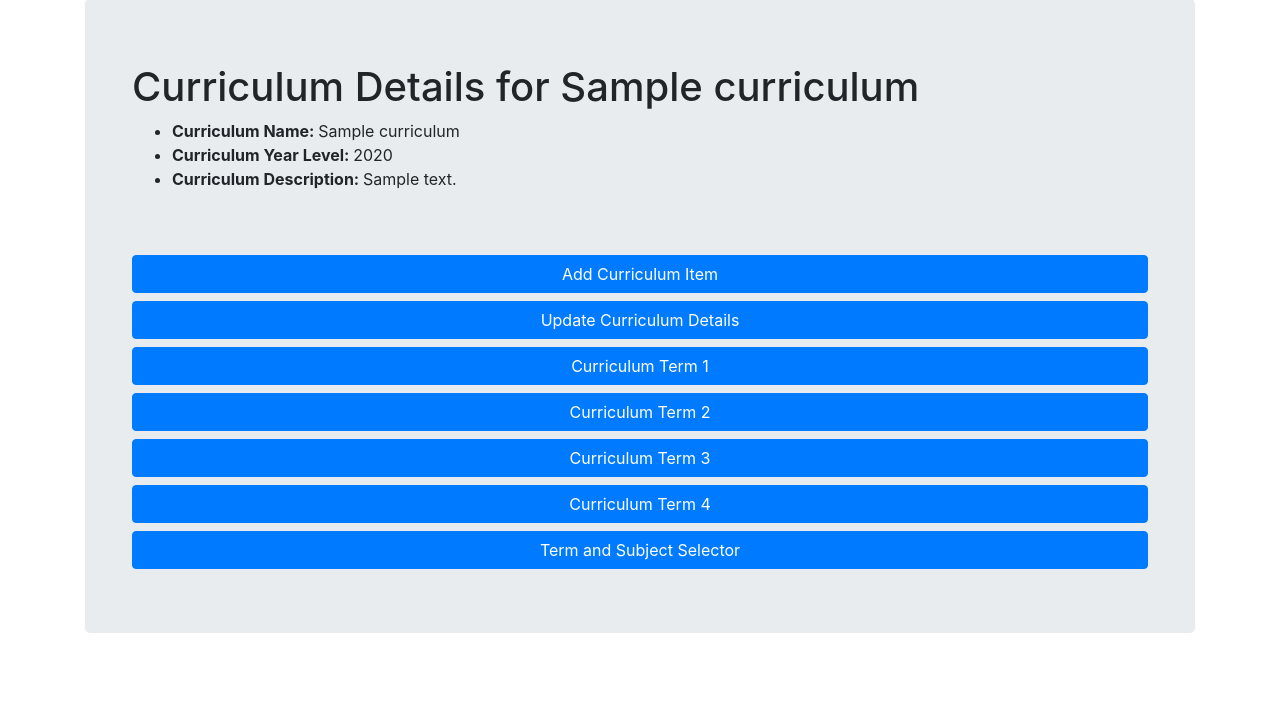
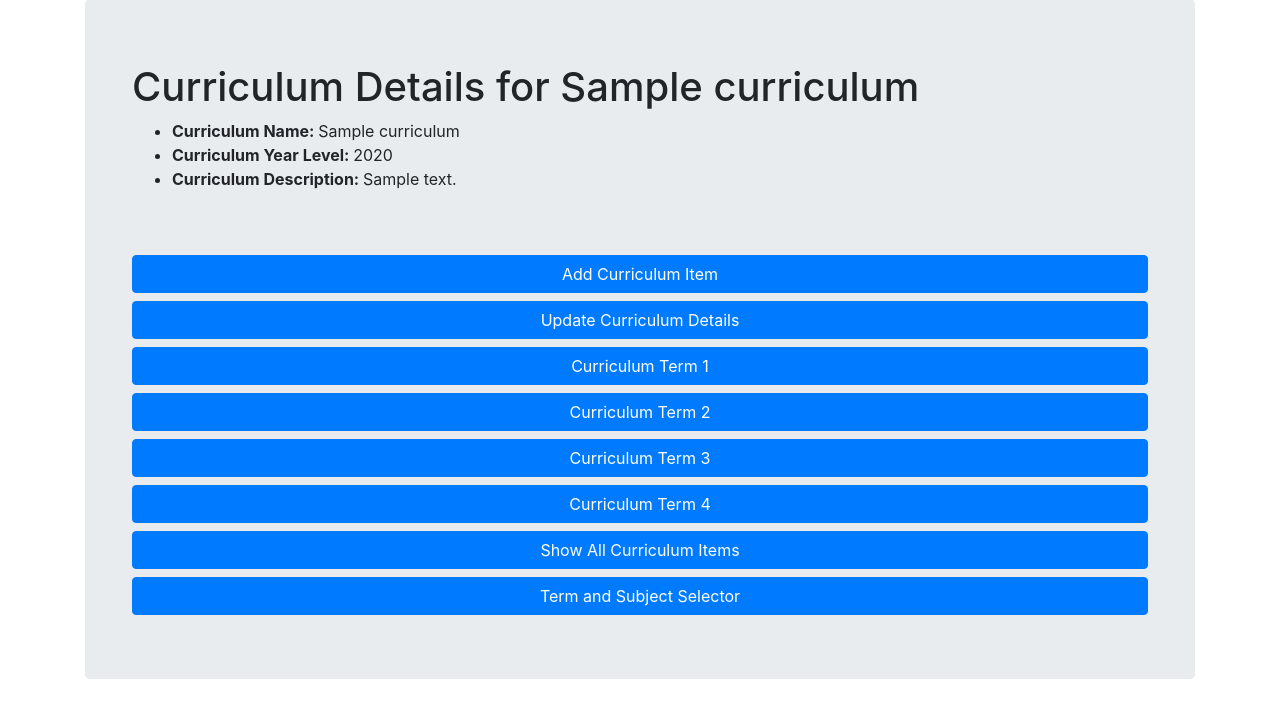
Before and after one commit to jayleth72/heart_hand_1.3, a Flask app: page /curriculum_details/1 in a window 1280 px wide. Shown: the part 41-759 px from the top of the page. Run offline with Flask 2, Linux system fonts and the light colour scheme; a user stored in the database is signed in; tables that the repository leaves empty hold one stand-in row (values such as "Sample post"); some libraries are stand-ins or nearby versions.

Commit message:
added extra buttons to curriculum item detail forms

```diff
--- a/heart_hand/classes/forms.py
+++ b/heart_hand/classes/forms.py
@@ -11,6 +11,7 @@ from wtforms.fields.html5 import EmailField, DateField
 
 class LessonEntryForm(FlaskForm):
     lesson_name = StringField('Lesson Name', validators=[InputRequired(message='Lesson name is required')])
+    term =  SelectField(u'Term', choices=[(1, 1), (2, 2), (3, 3), (4, 4)], validators=[InputRequired(message='Term is required')], coerce=int)
     day_of_class = SelectField(u'Day of Class', choices=[('monday', 'monday'), ('tuesday', 'tuesday'), ('wednesday', 'wednesday'), ('thursday', 'thursday'), ('friday', 'friday'), ('saturday', 'saturday'), ('sunday', 'sunday')])
     lesson_time = StringField('Lesson Start Time',  validators=[InputRequired(message='Lesson time is required')])
     lesson_duration= IntegerField('Lesson Duration',  validators=[InputRequired(message='Lesson duration is required')])
--- a/heart_hand/classes/views.py
+++ b/heart_hand/classes/views.py
@@ -24,7 +24,7 @@ def add_lesson():
 
     if request.method == 'POST':
         if form.validate():
-            lesson = Lesson(lesson_name=request.form['lesson_name'],day_of_class=request.form['day_of_class'],lesson_time=request.form['lesson_time'],lesson_duration=request.form['lesson_duration']
+            lesson = Lesson(lesson_name=request.form['lesson_name'],term=request.form['term'],day_of_class=request.form['day_of_class'],lesson_time=request.form['lesson_time'],lesson_duration=request.form['lesson_duration']
                        ,lesson_start_date=request.form['lesson_start_date'],lesson_cost=request.form['lesson_cost'],lesson_description=request.form['lesson_description'])
             form.populate_obj(lesson)
 
@@ -61,6 +61,7 @@ def update_lesson(id):
     if form.validate_on_submit():
 
         lesson.lesson_name = form.lesson_name.data
+        lesson.term = form.term.data
         lesson.day_of_class= form.day_of_class.data
         lesson.lesson_time = form.lesson_time.data
         lesson.lesson_duration = form.lesson_duration.data
@@ -73,6 +74,7 @@ def update_lesson(id):
 
     elif request.method == "GET":
         form.lesson_name.data = lesson.lesson_name
+        form.term.data = lesson.term
         form.day_of_class.data = lesson.day_of_class
         form.lesson_time.data = lesson.lesson_time
         form.lesson_duration.data = lesson.lesson_duration
--- a/heart_hand/curriculum/views.py
+++ b/heart_hand/curriculum/views.py
@@ -154,7 +154,7 @@ def update_curriculum(id):
 def add_curriculum_item(curriculum_id):
 
     form = CurriculumItemEntryForm()
-
+    the_curriculum= Curriculum.query.filter_by(id=curriculum_id).first_or_404()
 
     if request.method == 'POST':
 
@@ -168,23 +168,25 @@ def add_curriculum_item(curriculum_id):
             db.session.add(the_curriculum_item)
             db.session.commit()
             flash('New Curriculum Item was successfully added')
-            return curriculum_item_details(the_curriculum_item.id)
+            return curriculum_item_details(the_curriculum_item.id, curriculum_id)
         else:
             flash("Your form contained errors")
-            return redirect(url_for('curriculum.add_curriculum_item',curriculum_id_id=curriculum_id))
+            return redirect(url_for('curriculum.add_curriculum_item',curriculum_id=curriculum_id))
     print('get fucked', file=sys.stderr)
-    return render_template('curriculum_pages/add_curriculum_item.html', curriculum_id=curriculum_id, form=form)
+    return render_template('curriculum_pages/add_curriculum_item.html', curriculum_id=curriculum_id, form=form, the_curriculum_name=the_curriculum.curriculum_name)
 
 
 # return curriculum item details using their id
-@curriculum.route("/curriculum_item_details/<int:id>")
+@curriculum.route("/curriculum_item_details/<int:id>/<int:curriculum_id>")
 @login_required
-def curriculum_item_details(id):
+def curriculum_item_details(id, curriculum_id):
     page = request.args.get('page',1,type=int)
     # return subect or 404 page (subject not found)
     print('currciulim item details', file=sys.stderr)
     the_curriculum_item = Curriculum_Item.query.filter_by(id=id).first_or_404()
-    return render_template('curriculum_pages/curriculum_items_details.html',the_curriculum_item=the_curriculum_item)
+    # pass the currciulum as well
+    the_curriculum= Curriculum.query.filter_by(id=curriculum_id).first_or_404()
+    return render_template('curriculum_pages/curriculum_items_details.html',the_curriculum_item=the_curriculum_item, the_curriculum=the_curriculum)
 
 
 # Update Curriculum Item Details
@@ -210,7 +212,7 @@ def update_curriculum_item(id):
         the_curriculum_item.notes = form.notes.data
         db.session.commit()
         flash('Curriculum Item Details Updated!')
-        return curriculum_item_details(id)
+        return curriculum_item_details(id, the_curriculum_item.curriculum_id)
 
     elif request.method == "GET":
         form.subject.data = the_curriculum_item.subject
--- a/heart_hand/templates/classes_pages/add_lesson.html
+++ b/heart_hand/templates/classes_pages/add_lesson.html
@@ -8,6 +8,7 @@
 
                 {{form.hidden_tag()}}
                 {{ render_field_with_errors(form.lesson_name, class="form-control") }}
+                {{ render_field_with_errors(form.term, class="form-control") }}
                 {{ render_field_with_errors(form.day_of_class, class="form-control") }}
                 {{ render_field_with_errors(form.lesson_time, class="form-control") }}
                 {{ render_field_with_errors(form.lesson_duration, class="form-control") }}
--- a/heart_hand/templates/classes_pages/lesson_details.html
+++ b/heart_hand/templates/classes_pages/lesson_details.html
@@ -4,6 +4,7 @@
     <div class="container">
         <h1>Lesson Details for {{the_lesson.lesson_name}}</h1>
             <ul>
+              <li><strong>Term: </strong> {{the_lesson.term}}</li>
               <li><strong>Day of Class: </strong> {{the_lesson.day_of_class}}</li>
               <li><strong>Lesson Start Time: </strong> {{the_lesson.lesson_time}}</li>
               <li><strong>Lesson Duration: </strong> {{the_lesson.lesson_duration}}</li>
--- a/heart_hand/templates/classes_pages/update_lesson.html
+++ b/heart_hand/templates/classes_pages/update_lesson.html
@@ -8,6 +8,7 @@
 
                 {{form.hidden_tag()}}
                 {{ render_field_with_errors(form.lesson_name, class="form-control") }}
+                {{ render_field_with_errors(form.term, class="form-control") }}
                 {{ render_field_with_errors(form.day_of_class, class="form-control") }}
                 {{ render_field_with_errors(form.lesson_time, class="form-control") }}
                 {{ render_field_with_errors(form.lesson_duration, class="form-control") }}
--- a/heart_hand/templates/curriculum_pages/add_curriculum_item.html
+++ b/heart_hand/templates/curriculum_pages/add_curriculum_item.html
@@ -3,7 +3,7 @@
 {% block content %}
   <div class="jumbotron">
     <div class="container">
-        <h1>Add Curriculum Item</h1>
+        <h1>Add Curriculum Item for {{the_curriculum_name}}</h1>
               <form method="POST">
 
                 {{form.hidden_tag()}}
--- a/heart_hand/templates/curriculum_pages/curriculum_details.html
+++ b/heart_hand/templates/curriculum_pages/curriculum_details.html
@@ -18,6 +18,7 @@
             <a class="btn btn-primary btn-block" href="{{url_for('curriculum.show_table_for_term',term=2)}}" role="button">Curriculum Term 2</a>
             <a class="btn btn-primary btn-block" href="{{url_for('curriculum.show_table_for_term',term=3)}}" role="button">Curriculum Term 3</a>
             <a class="btn btn-primary btn-block" href="{{url_for('curriculum.show_table_for_term',term=4)}}" role="button">Curriculum Term 4</a>
+            <a class="btn btn-primary btn-block" href="{{url_for('curriculum.show_all_curriculum_items')}}" role="button">Show All Curriculum Items</a>
             <a class="btn btn-primary btn-block" href="{{url_for('curriculum.table_selector')}}" role="button">Term and Subject Selector</a>
     </div>
   </div>
--- a/heart_hand/templates/curriculum_pages/curriculum_items_details.html
+++ b/heart_hand/templates/curriculum_pages/curriculum_items_details.html
@@ -2,7 +2,7 @@
 {% block content %}
   <div class="jumbotron">
     <div class="container">
-        <h1>Curriculum Item details for {{the_curriculum_item.topic}}</h1>
+        <h1>Curriculum Item details for {{the_curriculum.curriculum_name}}</h1>
             <ul>
               <li><strong>Subject: </strong> {{the_curriculum_item.subject}}</li>
               <li><strong>Term: </strong> {{the_curriculum_item.term}}</li>
@@ -17,8 +17,9 @@
 
             <br>
             <br>
+            <a class="btn btn-primary btn-block" href="{{url_for('curriculum.curriculum_details',id=the_curriculum_item.curriculum_id)}}" role="button">Go Back to Curriculum Main Menu</a>
             <a class="btn btn-primary btn-block" href="{{url_for('curriculum.update_curriculum_item',id=the_curriculum_item.id)}}" role="button">Update Curriculum Item Details</a>
-
+            <a class="btn btn-primary btn-block" href="{{url_for('curriculum.add_curriculum_item',curriculum_id=the_curriculum_item.curriculum_id)}}" role="button">Add Curriculum Item Details</a>
     </div>
   </div>
 
```
Also changed, not shown: heart_hand/models.py (+11 -9 lines), heart_hand/templates/curriculum_pages/show_all_curriculum_items.html (added, +15 -0 lines), migrations/versions/326958e3bdc1_added_term_to_lesson.py (added, +28 -0 lines).
